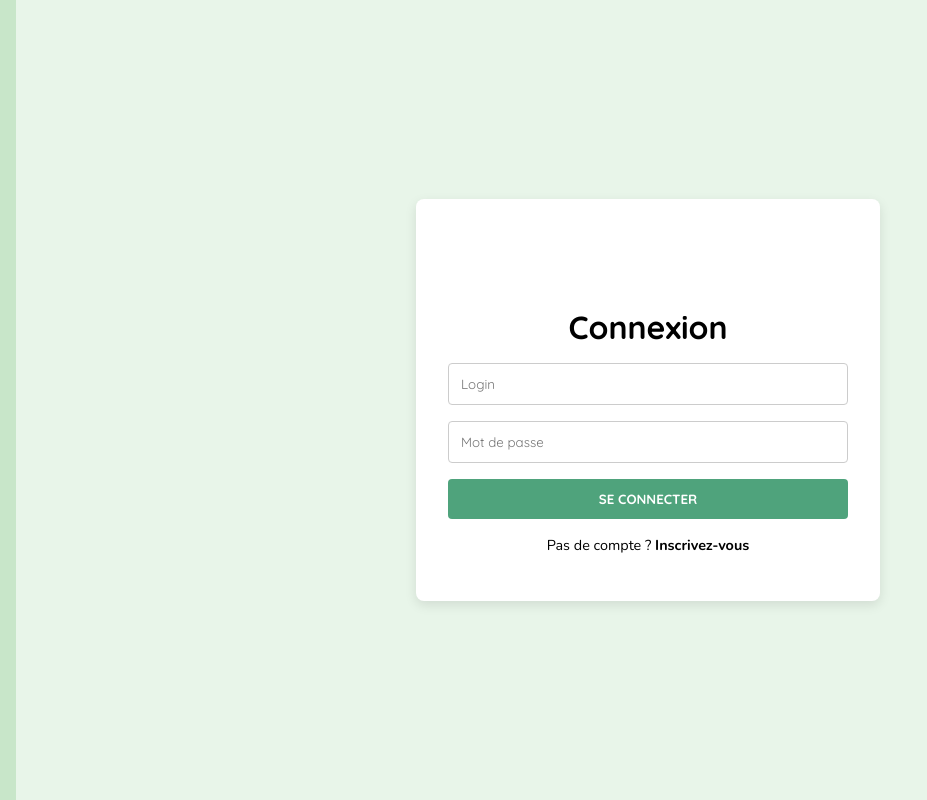
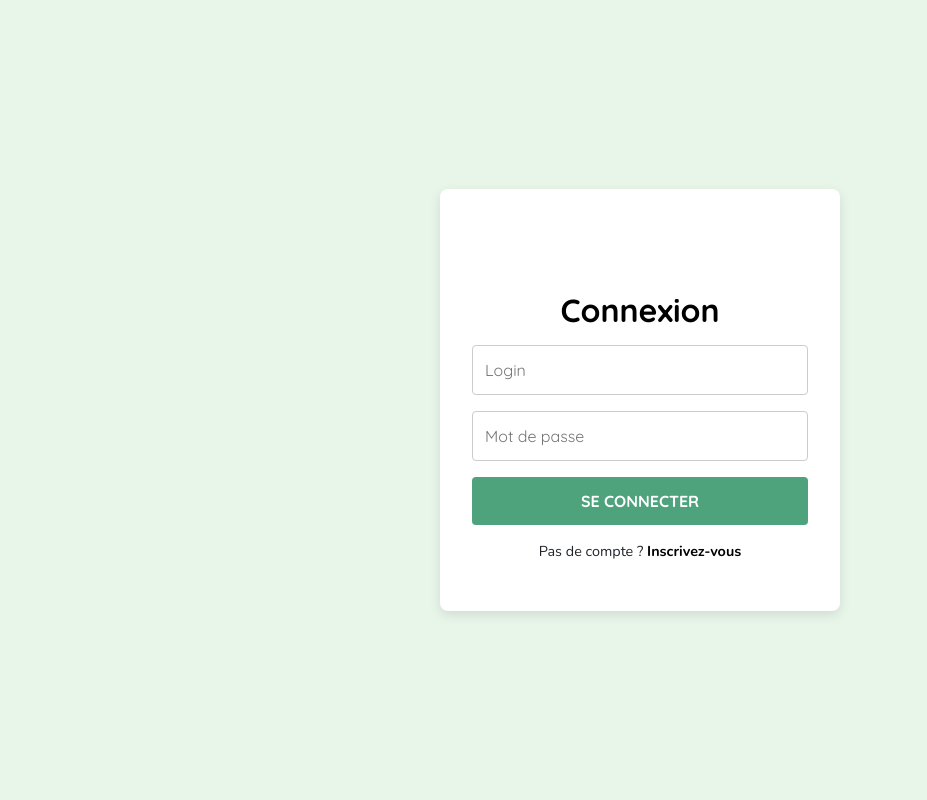
Before and after one commit to SSlhx/Plant-frontend, a React (Vite) app: page /login in a window 1280 px wide. Shown: the whole page, without its empty margins (0-927 px from the left). Built offline with nearby package versions, Linux system fonts and the light colour scheme.

Commit message:
ajout bootstrap + modifs css

```diff
--- a/index.html
+++ b/index.html
@@ -6,12 +6,14 @@
     <meta name="viewport" content="width=device-width, initial-scale=1.0" />
     <title>Vite + React</title>
     <link rel="preconnect" href="https://fonts.googleapis.com">
-<link rel="preconnect" href="https://fonts.gstatic.com" crossorigin>
-<link href="https://fonts.googleapis.com/css2?family=Nunito:ital,wght@0,200..1000;1,200..1000&family=Quicksand:wght@300..700&display=swap" rel="stylesheet">
+    <link rel="preconnect" href="https://fonts.gstatic.com" crossorigin>
+    <link href="https://fonts.googleapis.com/css2?family=Nunito:ital,wght@0,200..1000;1,200..1000&family=Quicksand:wght@300..700&display=swap" rel="stylesheet">
+    <link href="https://cdn.jsdelivr.net/npm/bootstrap@5.3.7/dist/css/bootstrap.min.css" rel="stylesheet" integrity="sha384-LN+7fdVzj6u52u30Kp6M/trliBMCMKTyK833zpbD+pXdCLuTusPj697FH4R/5mcr" crossorigin="anonymous">
   </head>
   <body>
     <div id="root"></div>
     <script type="module" src="/src/main.jsx"></script>
+    <script src="https://cdn.jsdelivr.net/npm/bootstrap@5.3.7/dist/js/bootstrap.bundle.min.js" integrity="sha384-ndDqU0Gzau9qJ1lfW4pNLlhNTkCfHzAVBReH9diLvGRem5+R9g2FzA8ZGN954O5Q" crossorigin="anonymous"></script>
     <div></div>
   </body>
 </html>
--- a/src/App.css
+++ b/src/App.css
@@ -23,6 +23,13 @@
 button:hover {
   border: solid 3px #543d35;
   /* box-shadow: 1px 1px 1px 1px #543d35; */
+}
+
+input, textarea, select {
+    padding: 8px 16px;
+    border-radius: 8px;
+    border: solid 3px #543D35;
+    box-shadow: none;
 }
 
 .app {
@@ -54,7 +61,7 @@
   overflow-y: auto;
   overflow-x: hidden;
   background-color: #c8e6c9;
-  padding-left: 1rem;
+  /* padding-left: 1rem; */
 }
 
 .sidebar {
@@ -77,8 +84,22 @@
   accent-color: #198754;
 }
 
+.form-plante {
+  width: 40%;
+}
+
+@media screen and (max-width: 991px) {
+  .form-plante {
+    width: 60%;
+  }
+}
+
 @media screen and (max-width: 768px) {
   .content {
     margin-bottom: 80px;
   }
+
+  .form-plante {
+    width: 100%;
+  }
 }
--- a/src/Parcelles.jsx
+++ b/src/Parcelles.jsx
@@ -194,7 +194,7 @@
     <div style={{ display: "flex", flexDirection: "column", alignItems: "start" }}>
       <h2>Parcelles</h2>
         <h3>Ajouter une parcelle</h3>
-        <form onSubmit={handleSubmit} style={{ marginBottom: "3rem"}}>
+        <form onSubmit={handleSubmit} style={{ marginBottom: "3rem", display: "flex", gap: "20px", flexWrap: "wrap", flexDirection: "column"}}>
           <input name="libelle" placeholder="Nom" onChange={handleChange} required />
           <input name="longueur" type="number" placeholder="Longueur" onChange={handleChange} required />
           <input name="largeur" type="number" placeholder="Largeur" onChange={handleChange} required />
--- a/src/Plantes.jsx
+++ b/src/Plantes.jsx
@@ -97,9 +97,10 @@
   };
 
   return (
-    <div style={{ padding: "2rem" }}>
+    <div className='row' style={{ padding: "2rem" }}>
+      <div className='col-12 col-md-6 col-xl-4 offset-xl-2'>
       <h2>Ajouter une Catégorie</h2>
-      <form onSubmit={handleSubmitCategorie} style={{ display: "flex", gap: "20px", flexWrap: "wrap" }}>
+      <form onSubmit={handleSubmitCategorie} style={{ display: "flex", gap: "20px", flexWrap: "wrap", flexDirection: "column" }}>
         <input
           name="libelle"
           placeholder="Nom de la catégorie"
@@ -121,9 +122,11 @@
         </select>
         <button type="submit">Ajouter</button>
       </form>
+      </div>
 
+      <div className='col-12 col-md-6 col-xl-4'>
       <h2>Ajouter une Plante</h2>
-      <form onSubmit={handleSubmitPlante} style={{ display: "flex", gap: "20px", flexWrap: "wrap" }}>
+      <form onSubmit={handleSubmitPlante} style={{ display: "flex", gap: "20px", flexWrap: "wrap", flexDirection: "column" }}>
         <input
           name="nom"
           placeholder="Nom de la plante"
@@ -151,9 +154,11 @@
         </select>
         <button type="submit">Ajouter</button>
       </form>
+      </div>
 
+      <div className='col-12 col-md-6 col-xl-4 offset-md-3 offset-xl-4 mt-5'>
       <h2>Ajouter une Variété</h2>
-      <form onSubmit={handleSubmitVariete} style={{ display: "flex", gap: "20px", flexWrap: "wrap" }}>
+      <form onSubmit={handleSubmitVariete} style={{ display: "flex", gap: "20px", flexWrap: "wrap", flexDirection: "column" }}>
         <input
           name="libelle"
           placeholder="Nom de la variété"
@@ -239,6 +244,7 @@
         </select>
         <button type="submit">Ajouter</button>
       </form>
+      </div>
     </div>
   );
 }
--- a/src/components/header.jsx
+++ b/src/components/header.jsx
@@ -13,7 +13,7 @@
       </div>
       <div className="header-center"></div>
       <div className="header-right">
-        <span className="bell">🔔</span>
+        {/* <span className="bell">🔔</span> */}
       </div>
     </header>
   );
```
